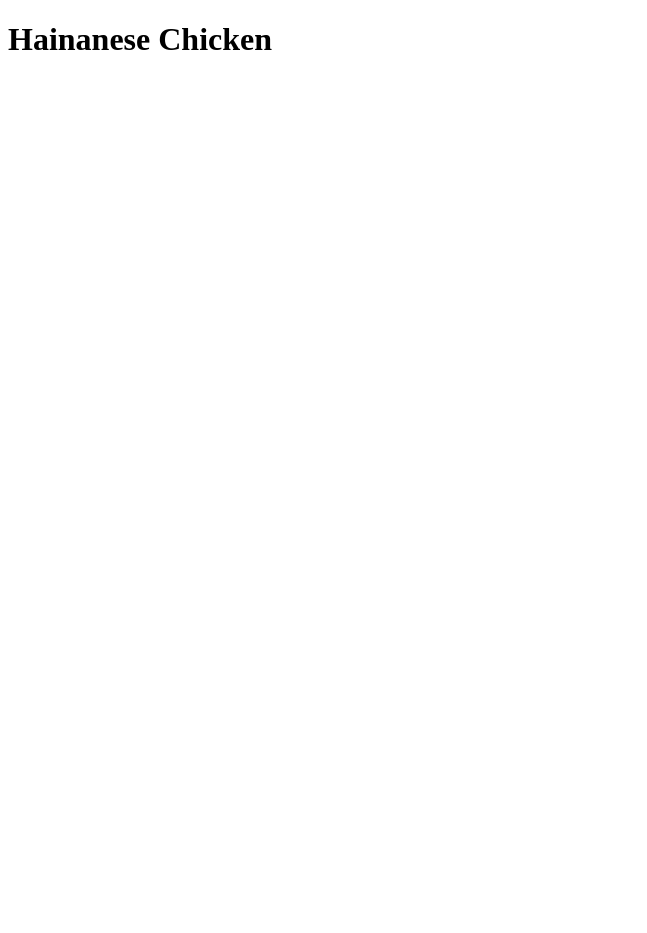
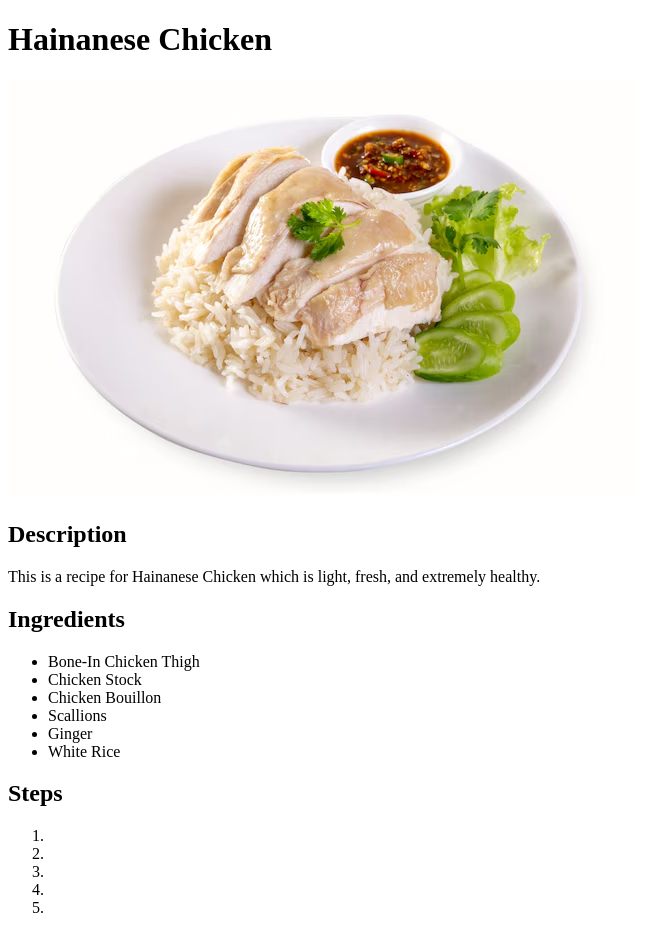
Before and after one commit to DuckyDuckDo/odin-recipes, a plain HTML site: page recipes/chicken.html in a window 1280 px wide. Shown: the whole page, without its empty margins (0-647 px from the left). Before the commit the page ends 800 px from the top, so only its background shows below. Drawn offline with Linux system fonts and the light colour scheme.

Commit message:
Added all recipe images and ingredient list and steps list

```diff
--- a/recipes/chicken.html
+++ b/recipes/chicken.html
@@ -7,5 +7,28 @@
 </head>
 <body>
     <h1> Hainanese Chicken </h1>
+    <img src = "../images/hainanchicken.png">
+    <h2> Description </h2>
+    <p> This is a recipe for Hainanese Chicken which is light, fresh, and extremely healthy. </p>
+
+    <h2> Ingredients </h2>
+    <ul>
+        <li> Bone-In Chicken Thigh </li>
+        <li> Chicken Stock </li>
+        <li> Chicken Bouillon</li>
+        <li> Scallions </li>
+        <li> Ginger </li>
+        <li> White Rice </li>
+    </ul>
+
+    <h2> Steps </h2>
+    <ol>
+        <li> </li>
+        <li> </li>
+        <li> </li>
+        <li> </li>
+        <li> </li>
+    </ol>
+
 </body>
 </html>
```
Also changed, not shown: recipes/fish.html (+25 -1 lines), recipes/steak.html (+25 -1 lines), images/chinesefish.png (added), images/hainanchicken.png (added), 1 other file.
